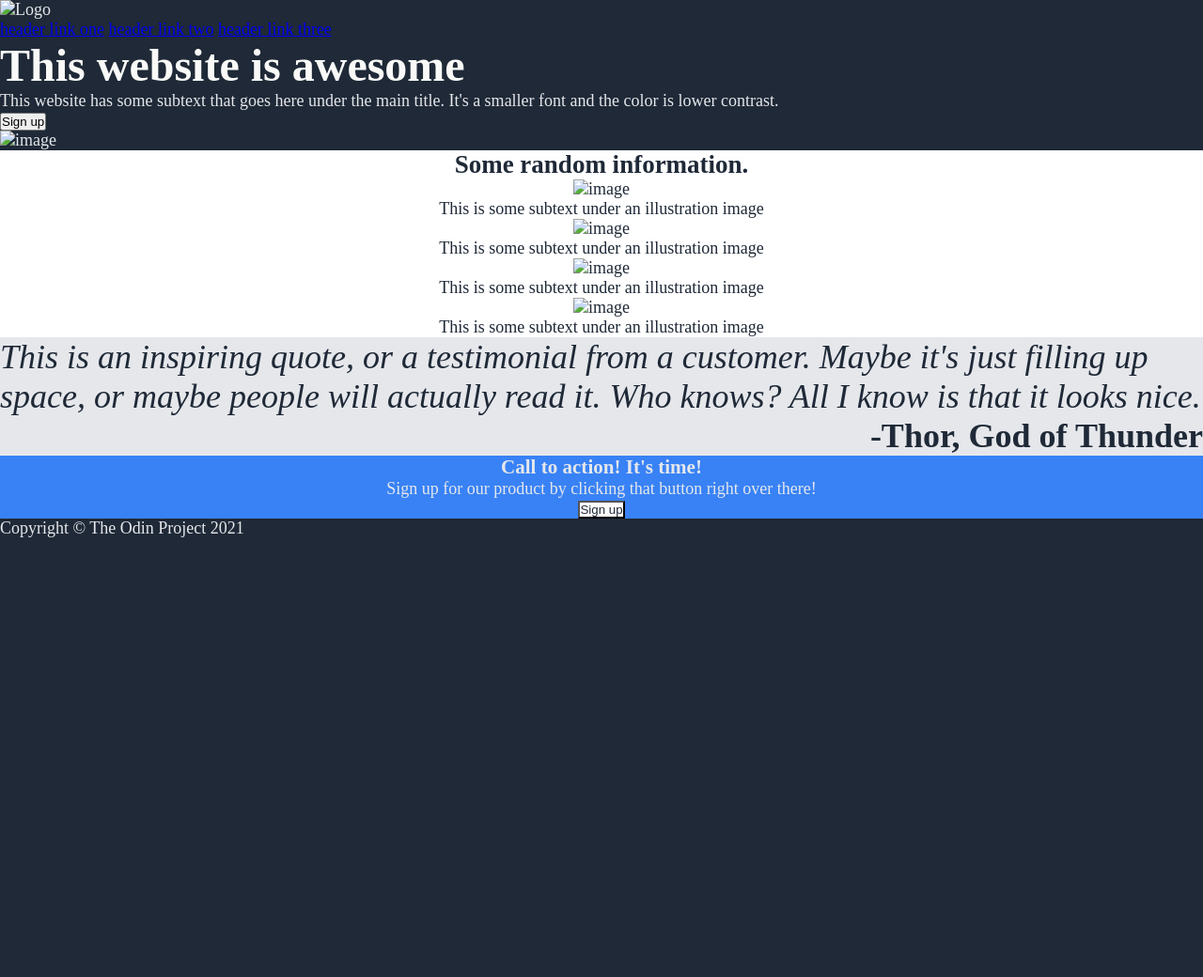
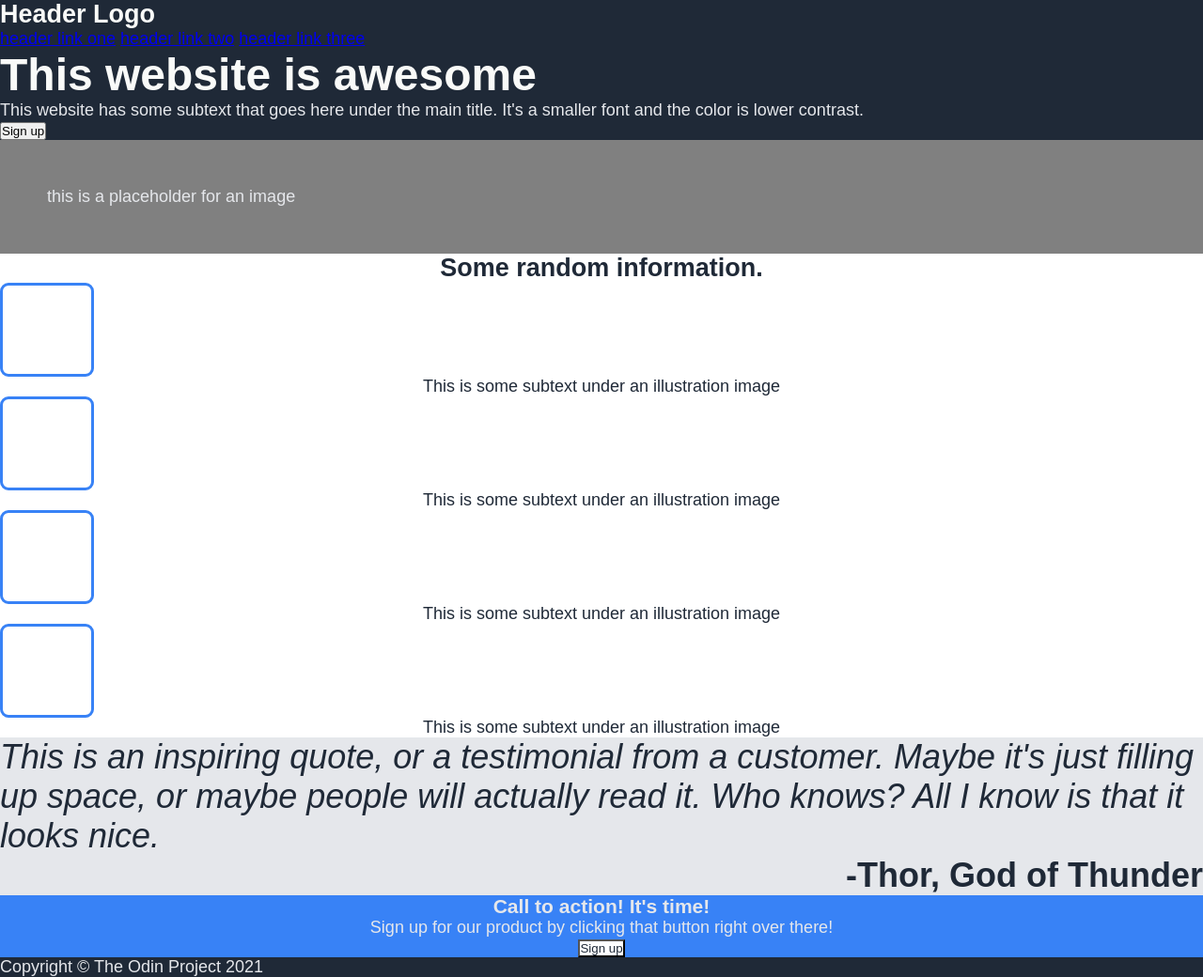
Before and after one commit to todotirreno/landing-page, a plain HTML site: page index.html in a window 1280 px wide. Shown: the whole page at 94% size. Before the commit the page ends 800 px from the top, so only its background shows below. Drawn offline with Linux system fonts and the light colour scheme.

Commit message:
Add placeholders and .gitignore

```diff
--- a/index.html
+++ b/index.html
@@ -7,7 +7,7 @@
 </head>
 <body>
 <header>
-    <img src="#" alt="Logo">
+    <h2 class="header-logo">Header Logo</h2>
     <nav>
         <a href="#">header link one</a>
         <a href="#">header link two</a>
@@ -22,25 +22,25 @@
                 lower contrast.</p>
             <button>Sign up</button>
         </div>
-        <img src="#" alt="image">
+        <div class="hero-placeholder">this is a placeholder for an image</div>
     </section>
     <section class="random-info">
         <h2>Some random information.</h2>
         <div class="random-illustrations">
             <figure>
-                <img src="#" alt="image">
+                <div class="random-placeholder"></div>
                 <figcaption>This is some subtext under an illustration image</figcaption>
             </figure>
             <figure>
-                <img src="#" alt="image">
+                <div class="random-placeholder"></div>
                 <figcaption>This is some subtext under an illustration image</figcaption>
             </figure>
             <figure>
-                <img src="#" alt="image">
+                <div class="random-placeholder"></div>
                 <figcaption>This is some subtext under an illustration image</figcaption>
             </figure>
             <figure>
-                <img src="#" alt="image">
+                <div class="random-placeholder"></div>
                 <figcaption>This is some subtext under an illustration image</figcaption>
             </figure>
         </div>
--- a/style.css
+++ b/style.css
@@ -5,6 +5,7 @@
 }
 body {
     font-size: 18px;
+    font-family: sans-serif;
     color: #e5e7eb;
     background-color: #1F2937;
 }
@@ -15,13 +16,28 @@ h1 {
     color: #f9faf8;
 }
 
+.hero-placeholder {
+    background-color: grey;
+    padding: 50px;
+}
+
 .random-info, .lower-sign-up {
     background-color: white;
     color: #1f2937;
     text-align: center;
 }
 
+.random-placeholder {
+    border: 3px solid #3882f6;
+    width: 100px;
+    height: 100px;
+    border-radius: 0.5em;
+}
 
+.header-logo {
+    color: #f9faf8;
+    font-weight: bolder;
+}
 
 .quote {
     background-color: #e5e7eb;
```
Also changed, not shown: 1 other file.
